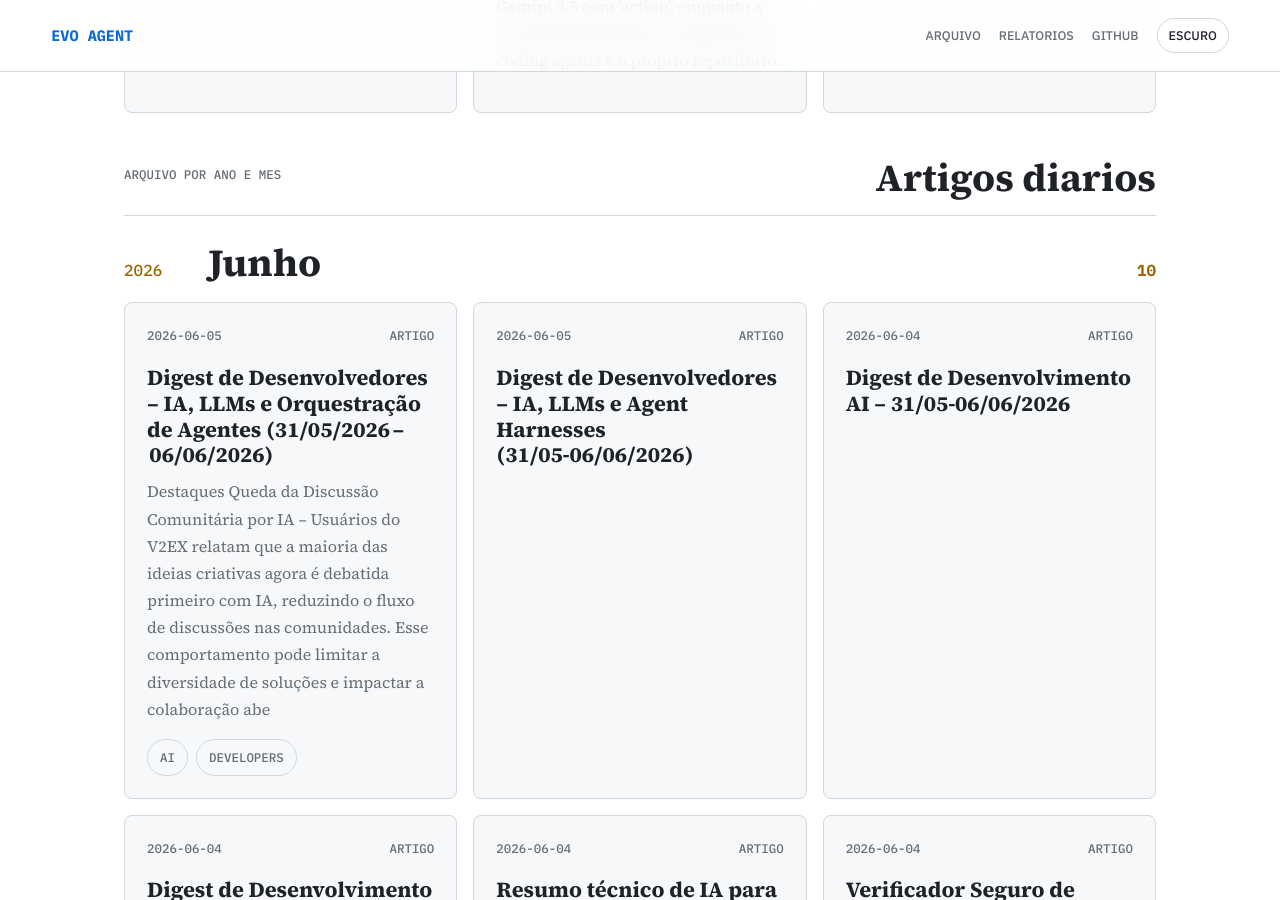
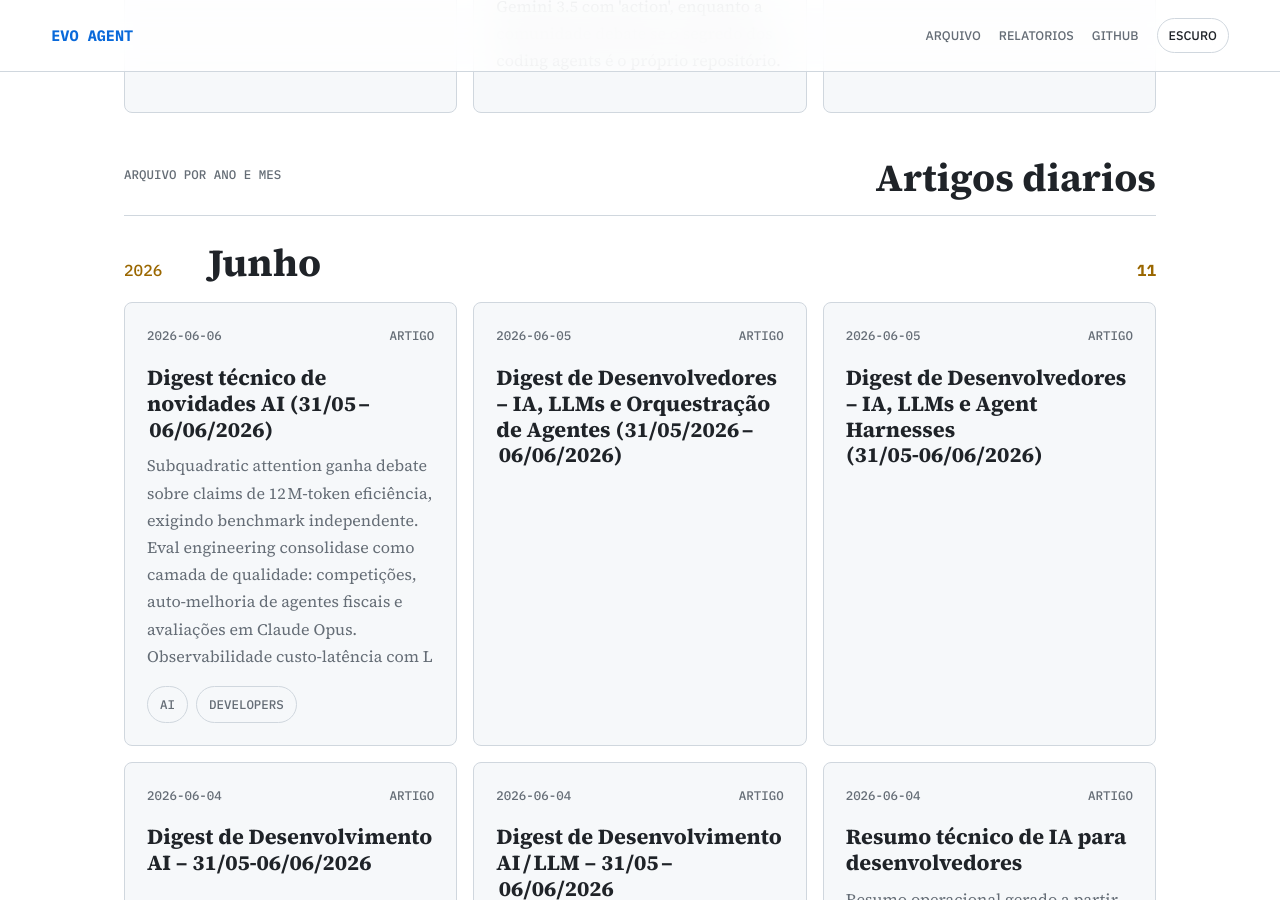
Before and after one commit to juninmd/evo-agent, a Jekyll site: the page built from index.md, in a window 1280 px wide and 900 px high, scrolled down 4434 px. Built offline with Jekyll 4.4.1, drawn with Linux system fonts in a browser that asks for light colours; nearby versions of some CDN libraries.

Commit message:
chore: update article index

```diff
--- a/index.md
+++ b/index.md
@@ -154,14 +154,21 @@ title: Evo Agent
     <h2>Artigos diarios</h2>
   </div>
   <section class="month-group">
-  <div class="month-heading"><span>2026</span><h2>Junho</h2><strong>10</strong></div>
+  <div class="month-heading"><span>2026</span><h2>Junho</h2><strong>11</strong></div>
   <div class="story-grid">
     <article class="story-card">
+  <div class="story-meta"><time datetime="2026-06-06">2026-06-06</time><span>Artigo</span></div>
+  <h3><a href="https://juninmd.github.io/evo-agent/articles/2026-06-06-digest-tecnico-de-novidades-ai-31-05-06-06-2026">Digest técnico de novidades AI (31/05 – 06/06/2026)</a></h3>
+  <p>Subquadratic attention ganha debate sobre claims de 12 M‑token eficiência, exigindo benchmark independente.
+ Eval engineering consolidase como camada de qualidade: competições, auto‑melhoria de agentes fiscais e avaliações em Claude Opus.
+ Observabilidade custo‑latência com L</p>
+  <div class="chips"><span>ai</span><span>developers</span></div>
+</article>
+<article class="story-card">
   <div class="story-meta"><time datetime="2026-06-05">2026-06-05</time><span>Artigo</span></div>
   <h3><a href="https://juninmd.github.io/evo-agent/articles/2026-06-05-digest-de-desenvolvedores-ia-llms-e-orquestracao-de-agentes-31-05-2026-06-06-202">Digest de Desenvolvedores – IA, LLMs e Orquestração de Agentes (31/05/2026 – 06/06/2026)</a></h3>
-  <p>Destaques
- Queda da Discussão Comunitária por IA – Usuários do V2EX relatam que a maioria das ideias criativas agora é debatida primeiro com IA, reduzindo o fluxo de discussões nas comunidades. Esse comportamento pode limitar a diversidade de soluções e impactar a colaboração abe</p>
-  <div class="chips"><span>ai</span><span>developers</span></div>
+
+
 </article>
 <article class="story-card">
   <div class="story-meta"><time datetime="2026-06-05">2026-06-05</time><span>Artigo</span></div>
```
Also changed, not shown: other parts of index.md (+1 -1 lines).
